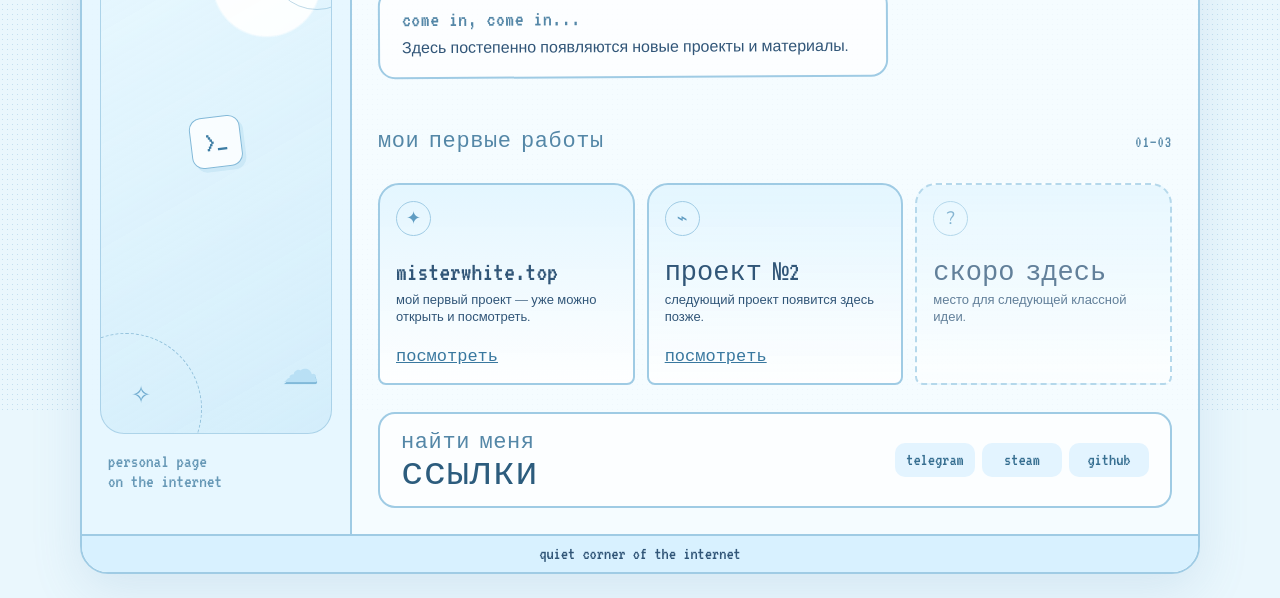
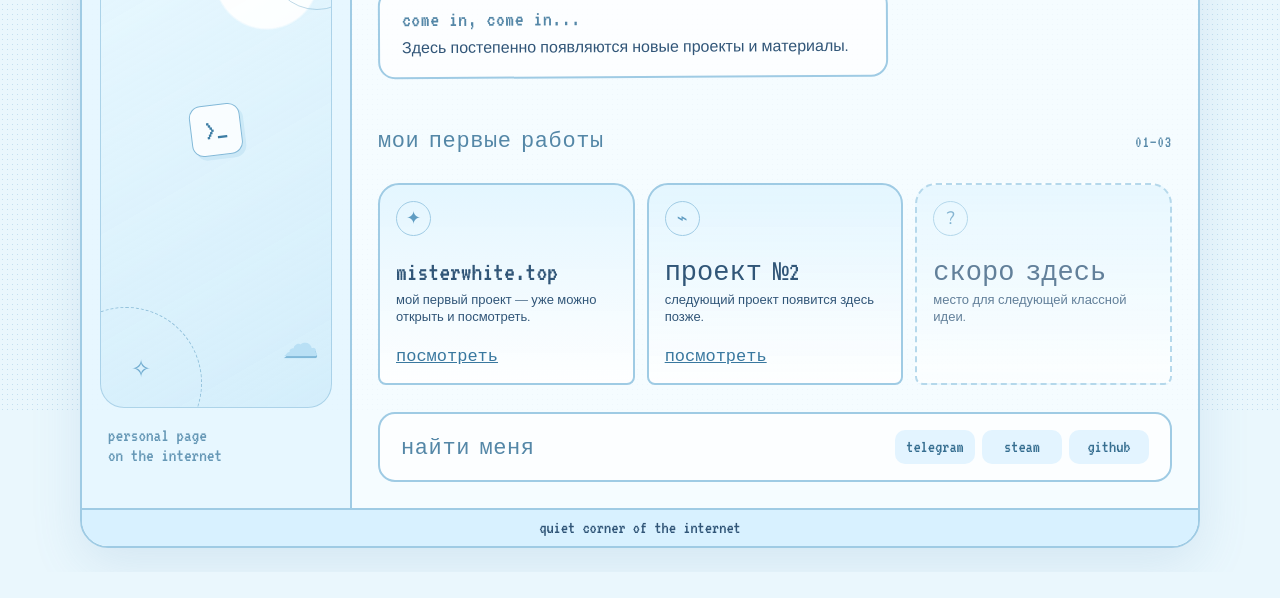
Before and after one commit to droidddd21/onepager, a plain HTML site: page index.html in a window 1280 px wide. Shown: the part 388-986 px from the top of the page. After the commit the page ends 960 px from the top, so only its background shows below. Drawn offline with nearby package versions, Linux system fonts and the light colour scheme.

Commit message:
Remove links heading

```diff
--- a/index.html
+++ b/index.html
@@ -71,7 +71,6 @@
         <section class="links panel" id="links">
           <div>
             <p class="panel-label">найти меня</p>
-            <h2>ссылки</h2>
           </div>
           <div class="socials">
             <a href="https://t.me/angelskrippen" target="_blank" rel="noreferrer">telegram</a>
```
